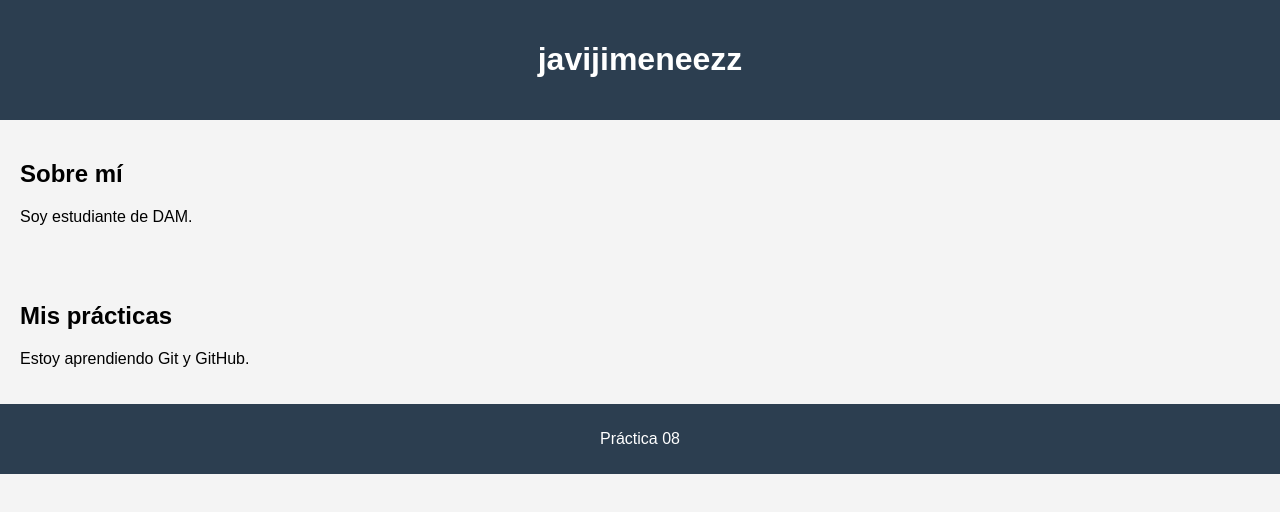
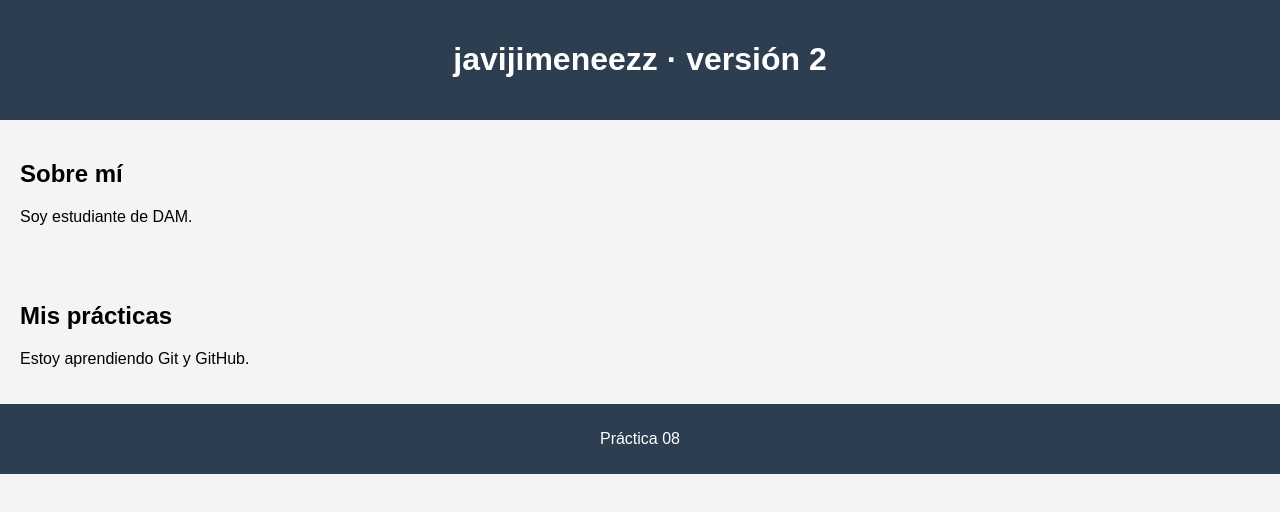
Before and after one commit to javijimeneezz/accedia-2627-entornos-practica-08, a plain HTML site: page index.html in a window 1280 px wide. Drawn offline with Linux system fonts and the light colour scheme.

Commit message:
Cambia el h1 a versión 2

```diff
--- a/index.html
+++ b/index.html
@@ -7,7 +7,7 @@
 </head>
 <body>
     <header>
-        <h1>javijimeneezz</h1>
+               <h1>javijimeneezz · versión 2</h1>
     </header>
     <main>
         <section>
```
